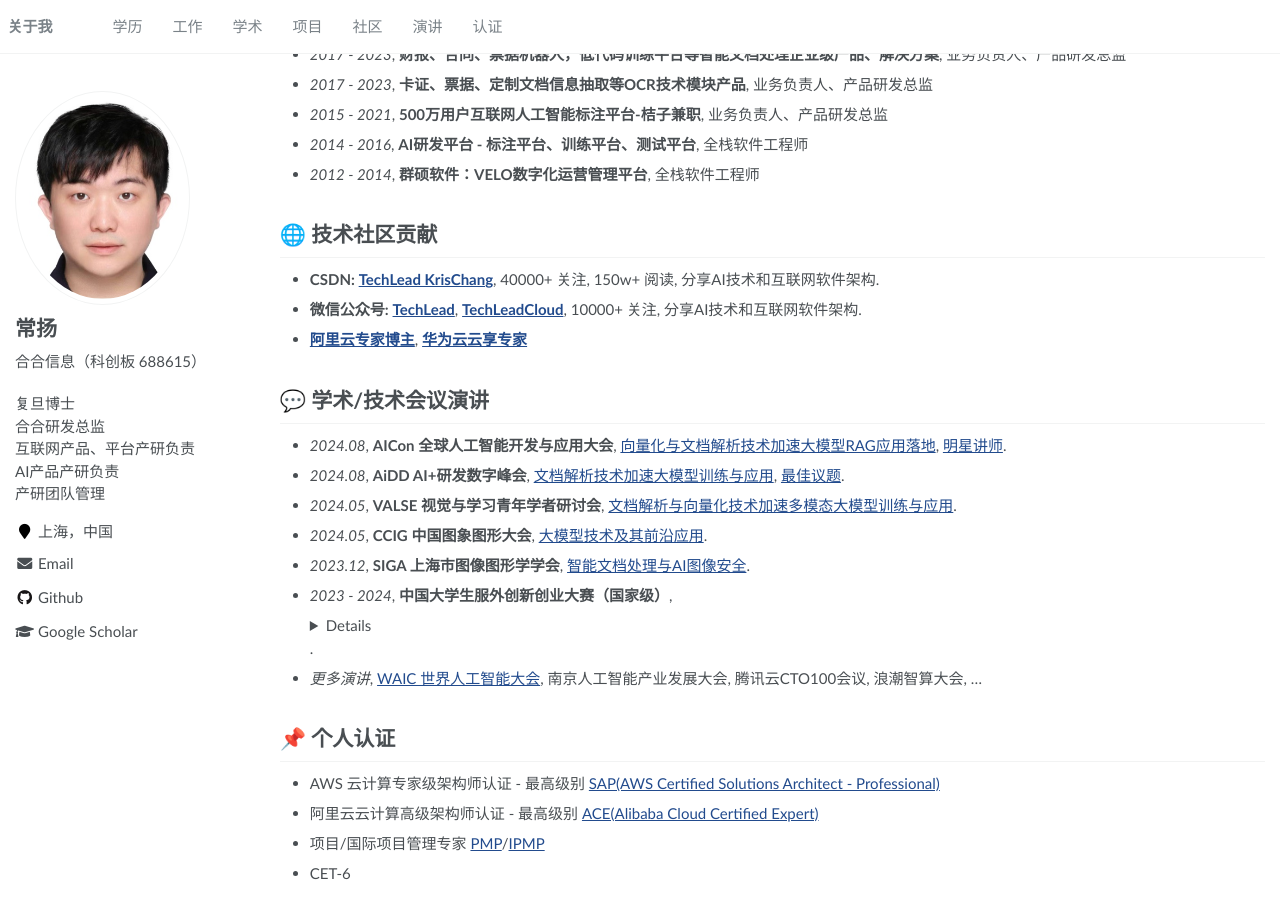
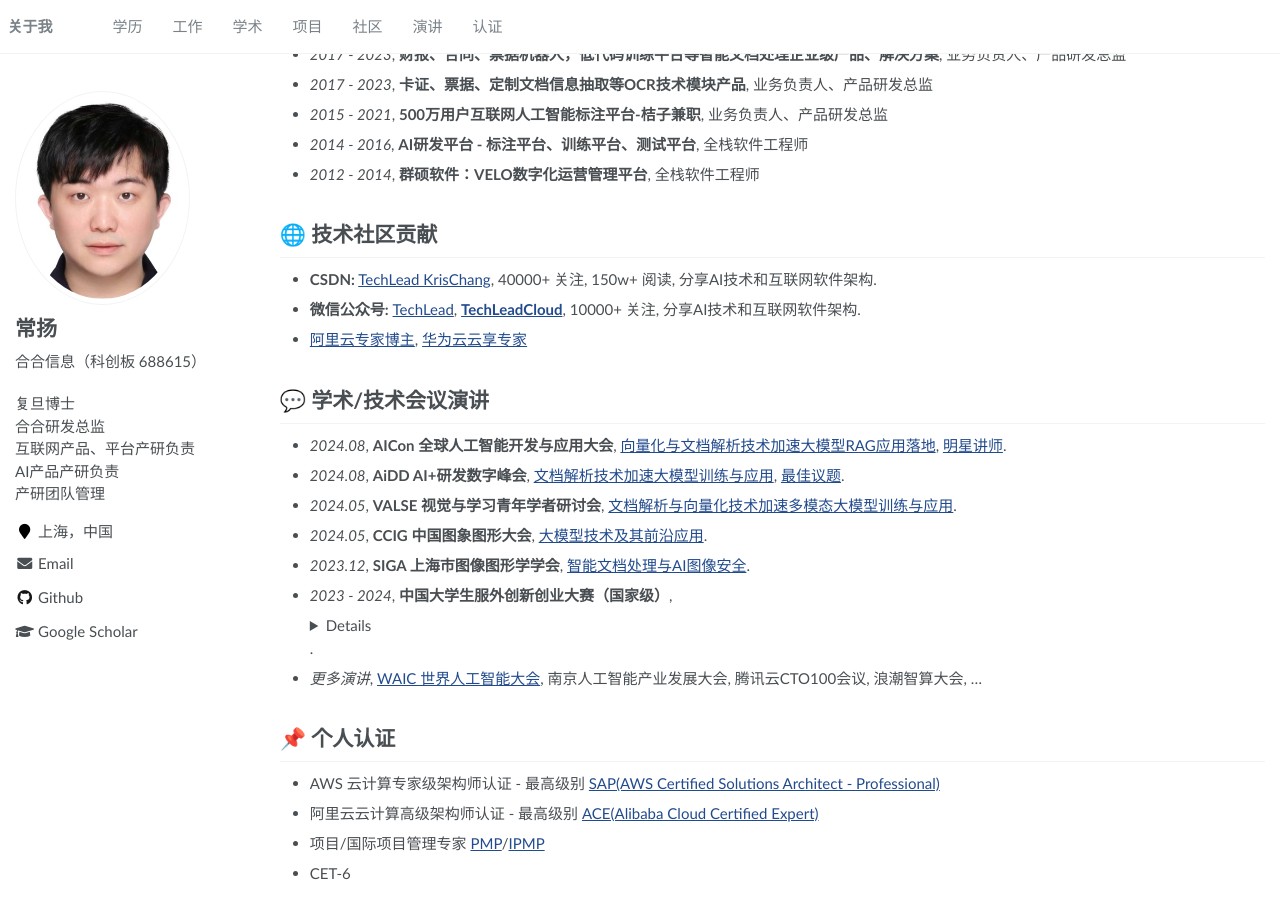
Before and after one commit to yangchangcy/yangchangcy.github.io, a Jekyll site: the page built from _pages/about.md, in a window 1280 px wide and 900 px high, scrolled down 831 px. Built offline with Jekyll 4.4.1, drawn with Linux system fonts in a browser that asks for light colours.

```diff
--- a/_pages/about.md
+++ b/_pages/about.md
@@ -75,11 +75,11 @@ redirect_from:
 <span class='anchor' id='community'></span>
 # 🌐 技术社区贡献
 
-- **CSDN:** [**TechLead KrisChang**](https://techlead.blog.csdn.net), 40000+ 关注, 150w+ 阅读, 分享AI技术和互联网软件架构.
+- **CSDN:** [TechLead KrisChang](https://techlead.blog.csdn.net), 40000+ 关注, 150w+ 阅读, 分享AI技术和互联网软件架构.
 
-- **微信公众号:** [**TechLead**](http://image.openwrite.cn/31614_FEE22C06EF1642869F10405968C367AC), [**TechLeadCloud**](http://image.openwrite.cn/31614_B47CB080A8E0491F8E6A40DDFAB55DC0), 10000+ 关注, 分享AI技术和互联网软件架构.
+- **微信公众号:** [TechLead](http://image.openwrite.cn/31614_FEE22C06EF1642869F10405968C367AC), [**TechLeadCloud**](http://image.openwrite.cn/31614_B47CB080A8E0491F8E6A40DDFAB55DC0), 10000+ 关注, 分享AI技术和互联网软件架构.
 
-- [**阿里云专家博主**](http://image.openwrite.cn/31614_B9B758BEC00D4F769B1084027A1B7E07), [**华为云云享专家**](http://image.openwrite.cn/31614_39B4FA49A51949F28DDE3D239309CC44)
+- [阿里云专家博主](http://image.openwrite.cn/31614_B9B758BEC00D4F769B1084027A1B7E07), [华为云云享专家](http://image.openwrite.cn/31614_39B4FA49A51949F28DDE3D239309CC44)
 
 <span class='anchor' id='speech'></span>
 # 💬 学术/技术会议演讲
```
